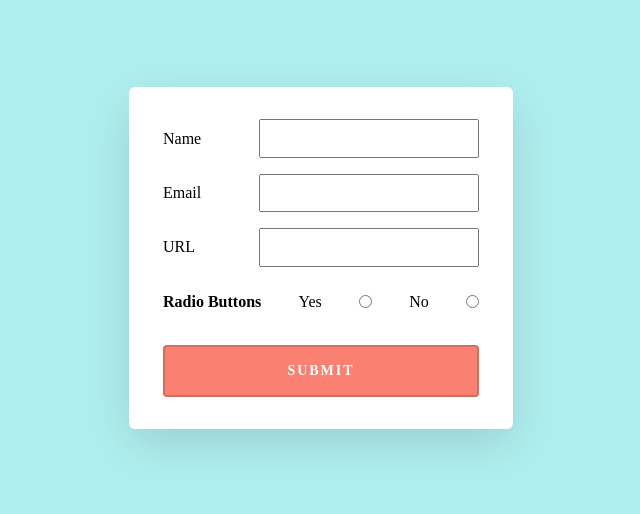
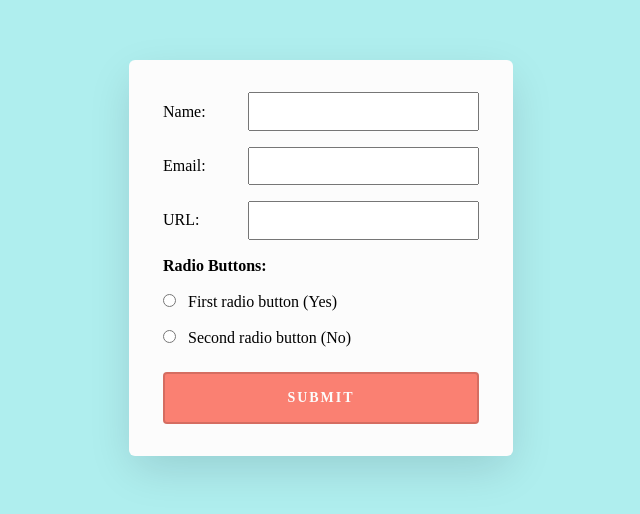
Before and after one commit to shvedovskiy/js_form, a plain HTML site: page index.html in a window 1280 px wide. Shown: the part 142-656 px from the top of the page, without its empty margins (319-959 px from the left). Drawn offline with nearby package versions, Linux system fonts and the light colour scheme.

Commit message:
Styles refactor

```diff
--- a/css/style.css
+++ b/css/style.css
@@ -1,9 +1,9 @@
 :root {
-    --main-background-color: paleturquoise;
-    --form-background-color: #fff;
-    --blue: #31708F;
-    --green: #00A86B;
-    --error-color: red;
+    --main-background-color: #afeeee;
+    --form-background-color: #fcfcfc;
+    --default-feedback-color: #31708f;
+    --ok-feedback-color: #00a86b;
+    --error-color: #bf1c15;
 }
 
 body {
@@ -33,11 +33,33 @@ body {
     display: flex;
     justify-content: space-between;
     align-items: center;
-    margin-bottom: 1rem;
+    margin-top: 1rem;
     min-height: 2.375rem;
 }
-.form__field-label {
-    flex: 0 1 33.33%;
+
+.form__field:first-of-type {
+    margin-top: 0;
+}
+
+.form__field input {
+    flex: 0 1 66.66%;
+}
+
+.form__field-radio {
+    display: flex;
+    align-items: baseline;
+    margin-top: 1rem;
+}
+
+.form__field-radio input[type=radio] {
+    flex: none;
+    margin-right: .75rem;
+}
+
+.form__label {
+    display: block;
+    font-weight: bold;
+    margin-top: 1rem;
 }
 
 .form__input {
@@ -47,7 +69,7 @@ body {
 }
 
 .form__actions {
-    padding-top: .5rem;
+    padding-top: 1.5rem;
 }
 
 .form__feedback {
@@ -55,7 +77,7 @@ body {
     padding: 1rem;
     border: 2px solid currentColor;
     border-radius: .25rem;
-    color: var(--blue);
+    color: var(--default-feedback-color);
     background-color: rgba(49, 112, 143, 0.1);
 }
 
@@ -64,7 +86,7 @@ body {
 }
 
 .form__feedback.success {
-        color: var(--green);
+    color: var(--ok-feedback-color);
     background-color: rgba(0, 168, 107, 0.1);
 }
 
@@ -82,7 +104,7 @@ body {
     cursor: pointer;
 }
 
-.form .button_primary {
+.form .button-primary {
     display: block;
     width: 100%;
     font-weight: 700;
@@ -98,12 +120,13 @@ body {
     background-color: #f85441;
 }
 
-/* Предоставляется класс .error для кастомизации поля ввода с ошибкой валидации и класс .error-message для стилизации сообщения об ошибке валидации */
 .error {
     border-color: var(--error-color);
+    border-radius: 3px;
 }
 
 .error-message {
     color: var(--error-color);
     font-style: italic;
+    font-size: .85rem;
 }
--- a/index.html
+++ b/index.html
@@ -7,24 +7,23 @@
     <link rel="stylesheet" href="https://cdnjs.cloudflare.com/ajax/libs/normalize/5.0.0/normalize.min.css">
     <link rel="stylesheet" href="css/style.css">
 </head>
-
 <body>
     <form action="#"
           method="POST"
           class="validate form"
           autocomplete="off">
         <fieldset class="form__fieldset">
-            <div class="form__field">
-                <label for="name" class="form__field-label">Name</label>
-                <input id="name"
+            <label class="form__field">
+                Name:
+                <input type="text"
+                       id="name"
                        name="name"
                        class="form__input"
                        required
                 />
-            </div>
-
-            <div class="form__field">
-                <label for="email" class="form__field-label">Email</label>
+            </label>
+            <label class="form__field">
+                Email:
                 <input type="email"
                        id="email"
                        name="email"
@@ -33,10 +32,9 @@
                        pattern="^([^\x00-\x20\x22\x28\x29\x2c\x2e\x3a-\x3c\x3e\x40\x5b-\x5d\x7f-\xff]+|\x22([^\x0d\x22\x5c\x80-\xff]|\x5c[\x00-\x7f])*\x22)(\x2e([^\x00-\x20\x22\x28\x29\x2c\x2e\x3a-\x3c\x3e\x40\x5b-\x5d\x7f-\xff]+|\x22([^\x0d\x22\x5c\x80-\xff]|\x5c[\x00-\x7f])*\x22))*\x40([^\x00-\x20\x22\x28\x29\x2c\x2e\x3a-\x3c\x3e\x40\x5b-\x5d\x7f-\xff]+|\x5b([^\x0d\x5b-\x5d\x80-\xff]|\x5c[\x00-\x7f])*\x5d)(\x2e([^\x00-\x20\x22\x28\x29\x2c\x2e\x3a-\x3c\x3e\x40\x5b-\x5d\x7f-\xff]+|\x5b([^\x0d\x5b-\x5d\x80-\xff]|\x5c[\x00-\x7f])*\x5d))*(\.\w{2,})+$"
                        required
                 />
-            </div>
-
-            <div class="form__field">
-                <label for="url" class="form__field-label">URL</label>
+            </label>
+            <label class="form__field">
+                URL:
                 <input type="url"
                        id="url"
                        name="url"
@@ -45,28 +43,32 @@
                        pattern="^(?:(?:https?|HTTPS?|ftp|FTP):\/\/)(?:\S+(?::\S*)?@)?(?:(?!(?:10|127)(?:\.\d{1,3}){3})(?!(?:169\.254|192\.168)(?:\.\d{1,3}){2})(?!172\.(?:1[6-9]|2\d|3[0-1])(?:\.\d{1,3}){2})(?:[1-9]\d?|1\d\d|2[01]\d|22[0-3])(?:\.(?:1?\d{1,2}|2[0-4]\d|25[0-5])){2}(?:\.(?:[1-9]\d?|1\d\d|2[0-4]\d|25[0-4]))|(?:(?:[a-zA-Z\u00a1-\uffff0-9]-*)*[a-zA-Z\u00a1-\uffff0-9]+)(?:\.(?:[a-zA-Z\u00a1-\uffff0-9]-*)*[a-zA-Z\u00a1-\uffff0-9]+)*(?:\.(?:[a-zA-Z\u00a1-\uffff]{2,}))\.?)(?::\d{2,5})?(?:[/?#]\S*)?$"
                        required
                 />
-            </div>
-
-            <div class="form__field">
-                <strong>Radio Buttons</strong>
-                <label for="radio-1">Yes</label>
+            </label>
+            <span class="form__label">Radio Buttons:</span>
+            <label class="form__field-radio">
                 <input type="radio"
                        id="radio-1"
                        name="radio"
+                       class="form__input_radio"
                        required
                 />
-                <label for="radio-2">No</label>
+                First radio button (Yes)
+            </label>
+
+            <label class="form__field-radio">
                 <input type="radio"
                        id="radio-2"
                        name="radio"
+                       class="form__input_radio"
                        required
                 />
-            </div>
+                Second radio button (No)
+            </label>
 
             <div class="form__actions">
                 <input type="submit"
                        id="submit"
-                       class="button button_primary"
+                       class="button button-primary"
                        value="Submit"
                 />
                 <div id="feedback"
```
Lines whose indentation alone changed are shown as unchanged.
